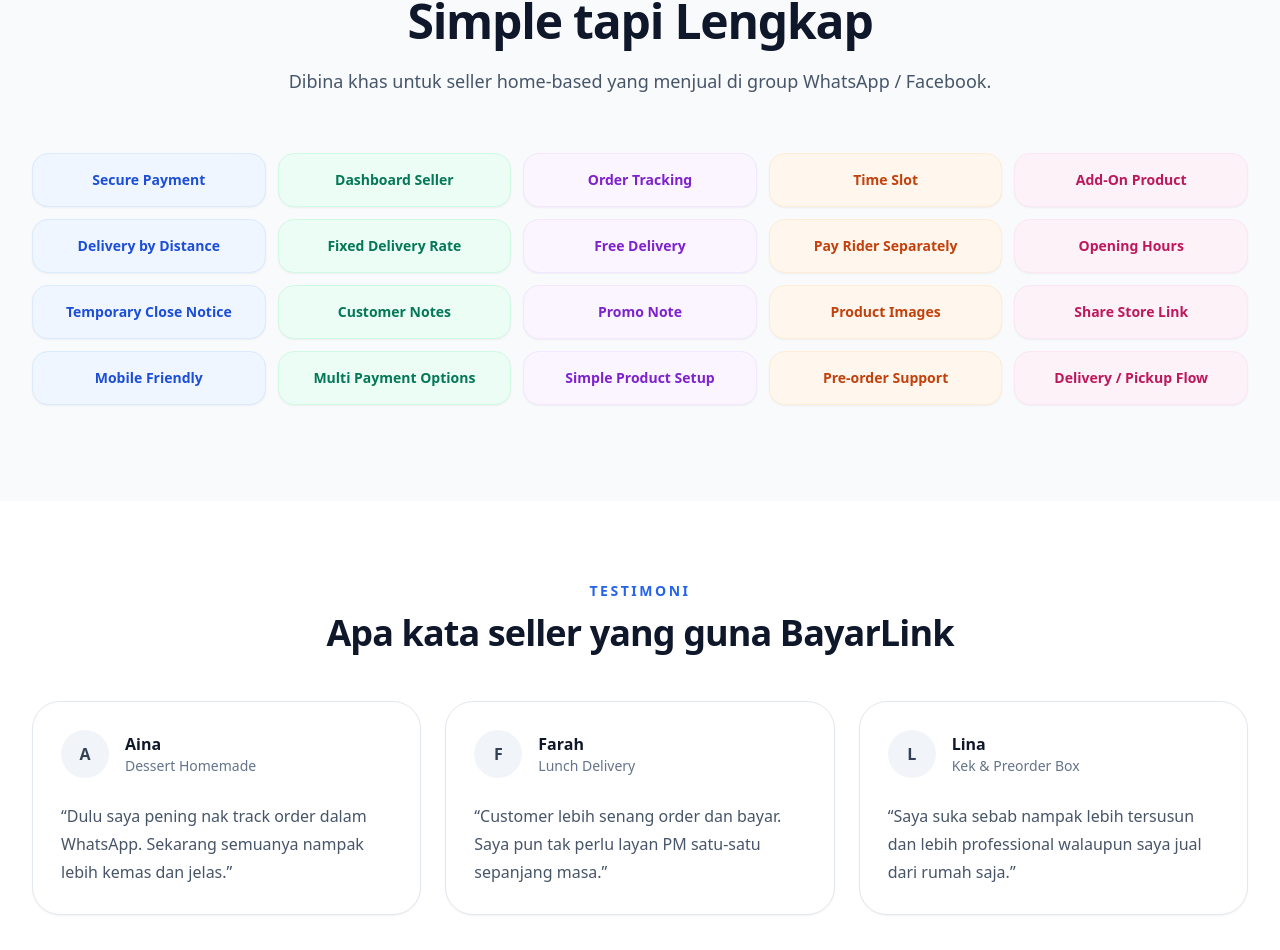
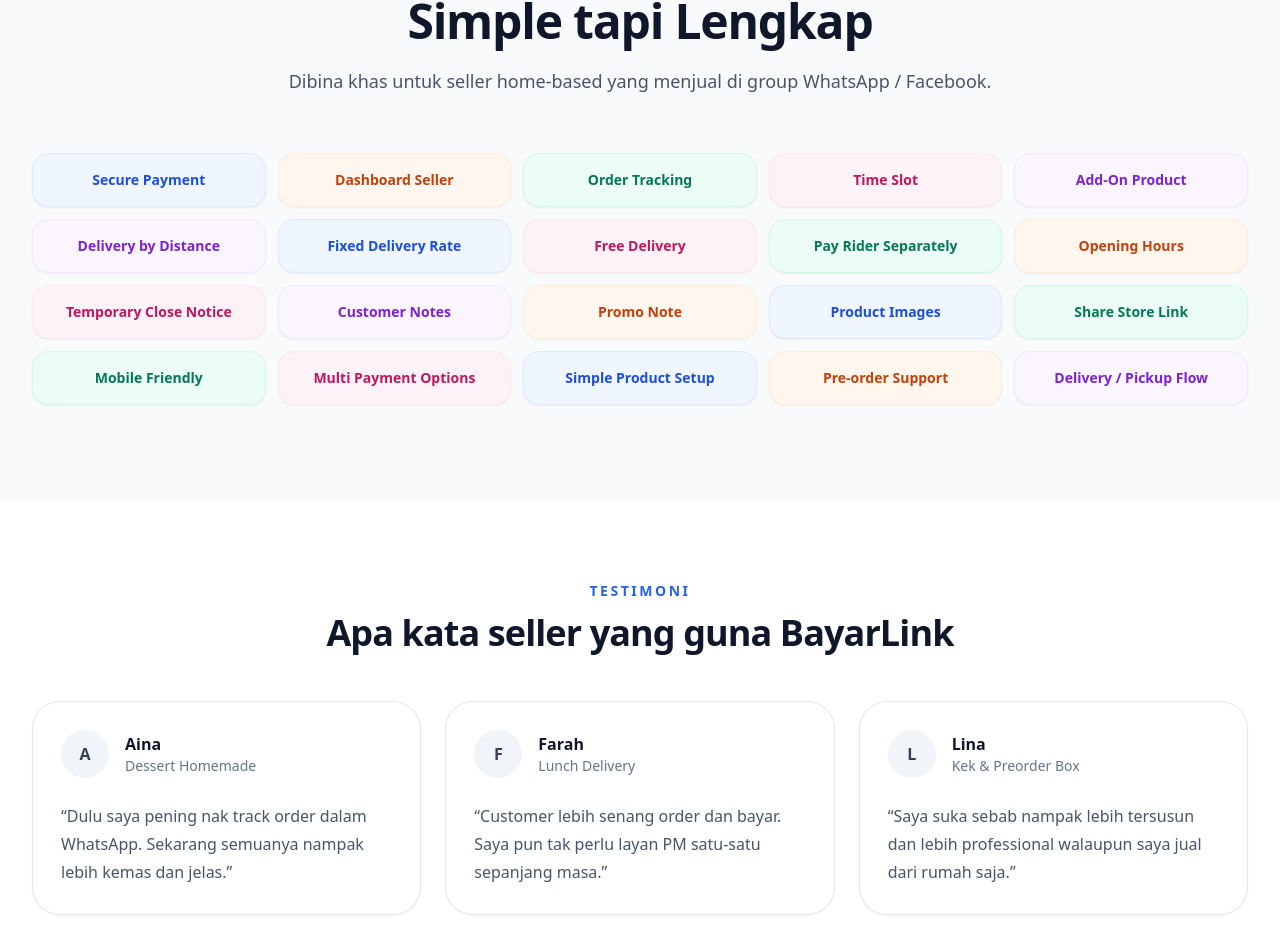
Before and after one commit to maizhakimm/pay-link, a Next.js app: page / in a window 1280 px wide. Shown: the part 5960-6910 px from the top of the page. Built offline with nearby package versions, Linux system fonts and the light colour scheme.

Commit message:
Update page.tsx

```diff
--- a/src/app/page.tsx
+++ b/src/app/page.tsx
@@ -800,12 +800,19 @@ useEffect(() => {
       "bg-pink-50 text-pink-700 border-pink-100",
     ]
 
-    const color = colors[i % colors.length]
+    const colorPattern = [
+      0, 3, 1, 4, 2,
+      2, 0, 4, 1, 3,
+      4, 2, 3, 0, 1,
+      1, 4, 0, 3, 2,
+    ]
+
+    const color = colors[colorPattern[i % colorPattern.length]]
 
     return (
       <div
         key={feature}
-        className={`group rounded-2xl border px-4 py-4 text-center text-sm font-semibold shadow-sm transition duration-300 hover:-translate-y-0.5 hover:shadow-md ${color}`}
+        className={`group rounded-2xl border px-4 py-4 text-center text-sm font-semibold shadow-sm transition duration-300 hover:-translate-y-0.5 hover:bg-white hover:text-slate-900 hover:shadow-md ${color}`}
       >
         {feature}
       </div>
```
